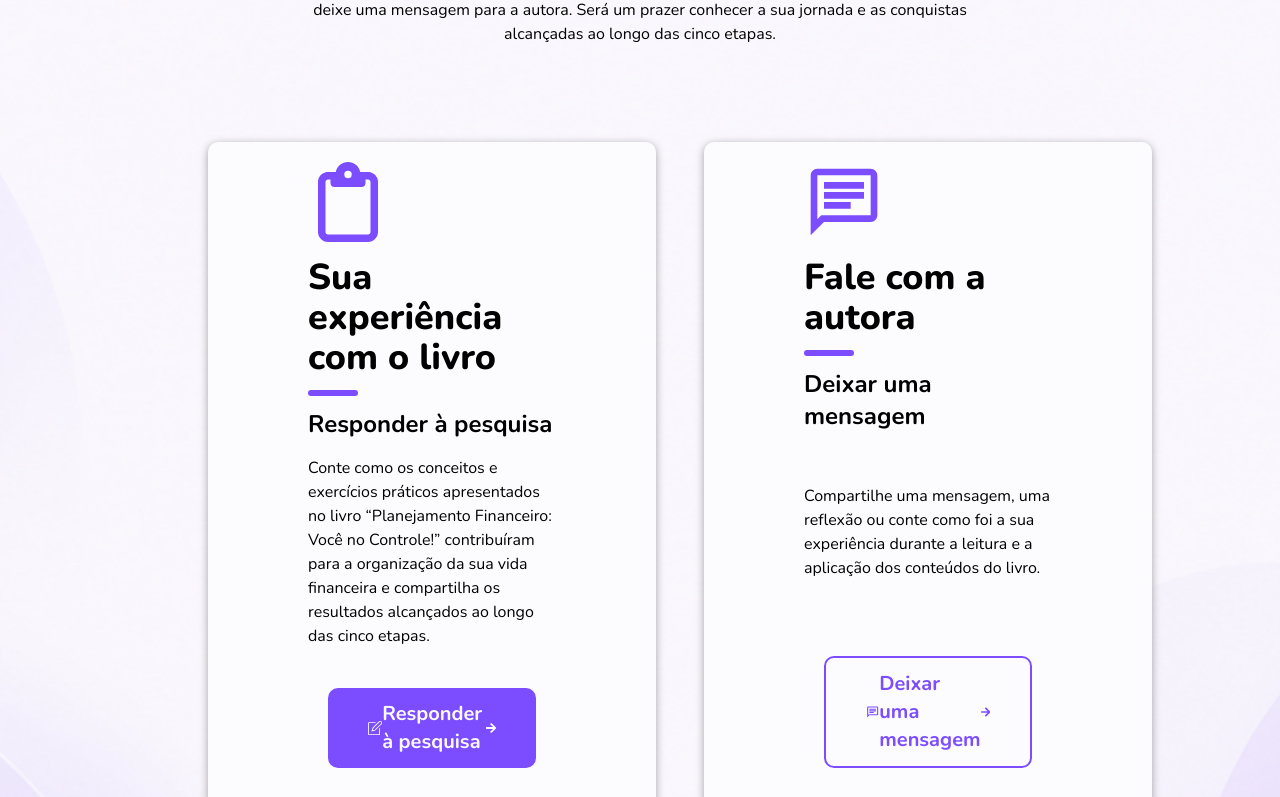
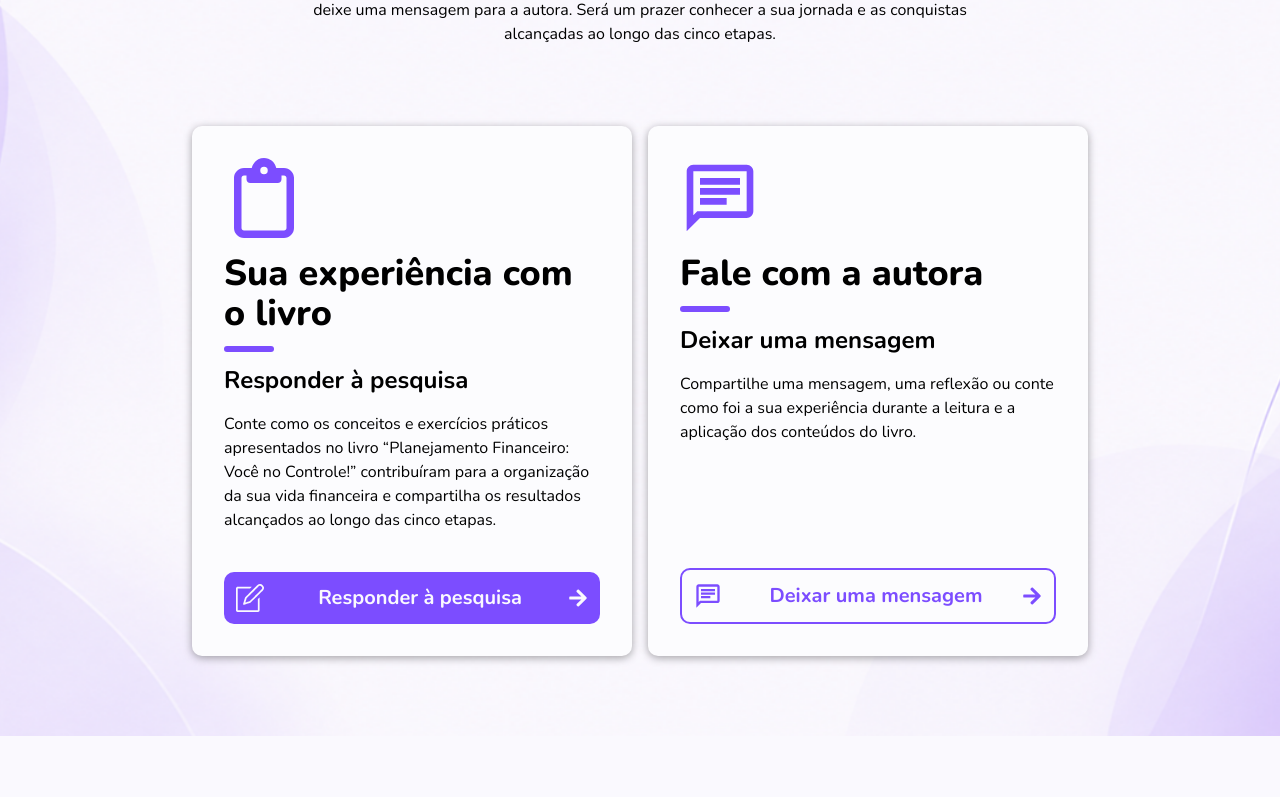
Before and after one commit to simplanejar/website-simplanejar, a Next.js app: page /o-livro in a window 1280 px wide. Shown: the part 3380-4177 px from the top of the page. Built offline with nearby package versions, Linux system fonts and the light colour scheme.

Commit message:
fix: general adjustments

```diff
--- a/components/pages/book/share.tsx
+++ b/components/pages/book/share.tsx
@@ -54,39 +54,43 @@ export function Share() {
       <div className="flex flex-col lg:flex-row w-full md:w-[90%] lg:w-[80%] gap-4">
         {data.cards.map((card, index) => (
           <div
-            className="bg-card-bg w-full lg:w-[50%] px-6 md:px-16 lg:px-25 py-5 flex flex-col shadow-[0_2px_8px_0_rgba(0,0,0,0.35)] rounded-[10px] m-2 md:m-4 justify-between"
+            className="bg-card-bg w-full lg:w-[50%] p-6 md:p-8 flex flex-col shadow-[0_2px_8px_0_rgba(0,0,0,0.35)] rounded-[10px] justify-between"
             key={index}
           >
             <div className="flex flex-col items-start">
-              {index == 0 ? (
-                <FaRegClipboard className="text-primary h-16 w-16 md:h-20 md:w-20 mb-4" />
+              {index === 0 ? (
+                <FaRegClipboard className="text-primary h-16 w-16 md:h-20 md:w-20 mb-4 shrink-0" />
               ) : (
-                <MdOutlineChat className="text-primary h-16 w-16 md:h-20 md:w-20 mb-4" />
+                <MdOutlineChat className="text-primary h-16 w-16 md:h-20 md:w-20 mb-4 shrink-0" />
               )}
               <div className="flex flex-col items-start w-full">
                 <h1 className="text-2xl md:text-4xl font-extrabold text-left">{card.title}</h1>
                 <div className="w-[50px] h-[6px] mt-3 mb-3 bg-primary rounded-[10px]" />
                 <h2 className="font-bold text-xl md:text-2xl text-left">{card.call}</h2>
               </div>
-            </div>
 
               <p className="text-left mt-4">{renderHighlightedText(card.description)}</p>
+            </div>
 
             <Link
               href={card.href}
-                className={`cursor-pointer mt-10 flex flex-row ${
-                    index == 0
+              className={`cursor-pointer mt-10 grid grid-cols-[30px_1fr_20px] sm:grid-cols-[40px_1fr_24px] items-center w-full rounded-[10px] p-3 transition-all duration-200 ${
+                index === 0
                   ? "bg-primary text-background hover:bg-[#6939E8] hover:shadow-lg"
                   : "bg-card-bg text-primary border-2 border-primary border-solid hover:bg-primary/5 hover:shadow-lg"
-                } rounded-[10px] p-3 pr-10 pl-10 items-center justify-between m-5 transition-all duration-200`}
+              }`}
             >
-                {index == 0 ? (
-                    <SlNote className="h-7 w-7" />
+              {index === 0 ? (
+                <SlNote className="h-7 w-7 justify-self-start" />
               ) : (
-                    <MdOutlineChat className="h-7 w-7" />
+                <MdOutlineChat className="h-7 w-7 justify-self-start" />
               )}
-                <p className="text-xl font-bold">{card.call}</p>
-                <FaArrowRight className="h-5 w-5" />
+
+              <span className="text-lg md:text-xl font-bold text-center px-2">
+                {card.call}
+              </span>
+
+              <FaArrowRight className="h-5 w-5 justify-self-end" />
             </Link>
           </div>
         ))}
```
Lines whose indentation alone changed are shown as unchanged.
